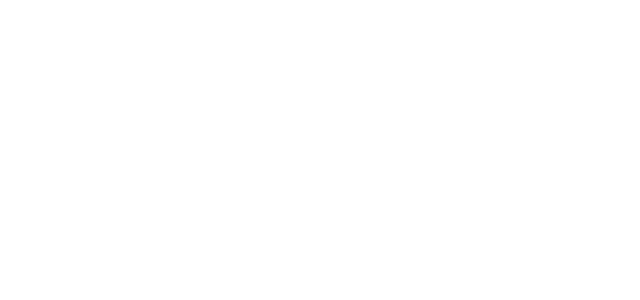
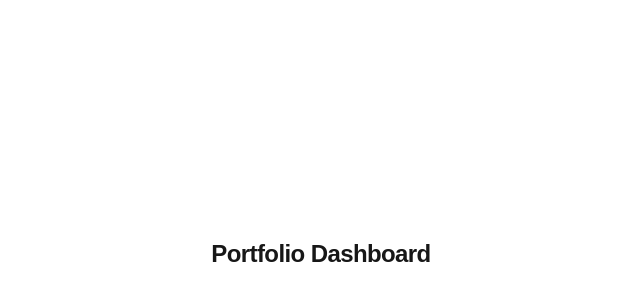
Before and after one commit to KetanBhatiya/portfolio-dashboard, a Next.js app in the folder frontend/: page / in a window 1280 px wide. Shown: the part 146-446 px from the top of the page, without its empty margins (319-959 px from the left). Built offline with nearby package versions, Linux system fonts and the light colour scheme.

Commit message:
feat: tanstack query setup

```diff
--- a/frontend/app/layout.tsx
+++ b/frontend/app/layout.tsx
@@ -1,5 +1,8 @@
 import type { Metadata } from "next";
 import { Geist, Geist_Mono } from "next/font/google";
+
+import { QueryProvider } from "@/src/providers/QueryProvider";
+
 import "./globals.css";
 
 const geistSans = Geist({
@@ -17,12 +20,18 @@ export const metadata: Metadata = {
   description: "Full Stack Portfolio Dashboard",
 };
 
-export default function RootLayout({}: Readonly<{
+export default function RootLayout({
+  children,
+}: Readonly<{
   children: React.ReactNode;
 }>) {
   return (
     <html lang="en">
-      <body></body>
+      <body
+        className={`${geistSans.variable} ${geistMono.variable} antialiased`}
+      >
+        <QueryProvider>{children}</QueryProvider>
+      </body>
     </html>
   );
 }
--- a/frontend/package.json
+++ b/frontend/package.json
@@ -9,6 +9,8 @@
     "lint": "eslint"
   },
   "dependencies": {
+    "@tanstack/react-query": "^5.101.2",
+    "axios": "^1.18.1",
     "next": "16.2.10",
     "react": "19.2.4",
     "react-dom": "19.2.4"
--- /dev/null
+++ b/frontend/src/api/axios.ts
@@ -0,0 +1,8 @@
+import axios from "axios";
+
+const apiClient = axios.create({
+  baseURL: import.meta.env.VITE_API_URL,
+  timeout: 10_000,
+});
+
+export default apiClient;
--- /dev/null
+++ b/frontend/src/api/portfolio.api.ts
@@ -0,0 +1,9 @@
+import apiClient from "./axios";
+import { PortfolioApiResponse } from "../../types/portfolio";
+
+export const getPortfolio = async (): Promise<PortfolioApiResponse> => {
+  const response =
+    await apiClient.get<PortfolioApiResponse>("/api/v1/portfolio");
+
+  return response.data;
+};
--- /dev/null
+++ b/frontend/src/hooks/usePortfolio.ts
@@ -0,0 +1,18 @@
+"use client";
+
+import { useQuery } from "@tanstack/react-query";
+
+import { getPortfolio } from "../api/portfolio.api";
+
+export const usePortfolio = () => {
+  const { data, isLoading, error } = useQuery({
+    queryKey: ["portfolio"],
+    queryFn: getPortfolio,
+  });
+
+  return {
+    data,
+    loading: isLoading,
+    error,
+  };
+};
--- /dev/null
+++ b/frontend/src/lib/queryClient.ts
@@ -0,0 +1,12 @@
+import { QueryClient } from "@tanstack/react-query";
+
+export const createQueryClient = () =>
+  new QueryClient({
+    defaultOptions: {
+      queries: {
+        staleTime: 5 * 60 * 1000,
+        retry: 1,
+        refetchOnWindowFocus: false,
+      },
+    },
+  });
--- /dev/null
+++ b/frontend/src/providers/QueryProvider.tsx
@@ -0,0 +1,18 @@
+"use client";
+
+import { QueryClientProvider } from "@tanstack/react-query";
+import { useState } from "react";
+
+import { createQueryClient } from "../lib/queryClient";
+
+type QueryProviderProps = {
+  children: React.ReactNode;
+};
+
+export function QueryProvider({ children }: QueryProviderProps) {
+  const [queryClient] = useState(() => createQueryClient());
+
+  return (
+    <QueryClientProvider client={queryClient}>{children}</QueryClientProvider>
+  );
+}
--- /dev/null
+++ b/frontend/types/portfolio.ts
@@ -0,0 +1,20 @@
+export interface PortfolioHolding {
+  stockName: string;
+  symbol: string;
+  sector: string;
+  purchasePrice: number;
+  quantity: number;
+  investment: number;
+  portfolioPercentage: number;
+  currentMarketPrice: number | null;
+  presentValue: number | null;
+  gainLoss: number | null;
+  peRatio: number | null;
+  marketCap: number | null;
+}
+
+export interface PortfolioApiResponse {
+  success: true;
+  message: string;
+  data: PortfolioHolding[];
+}
```
Also changed, not shown: frontend/src/vite-env.d.ts (added, +7 -0 lines), 1 other file (tests, documents, lock files or other folders).
